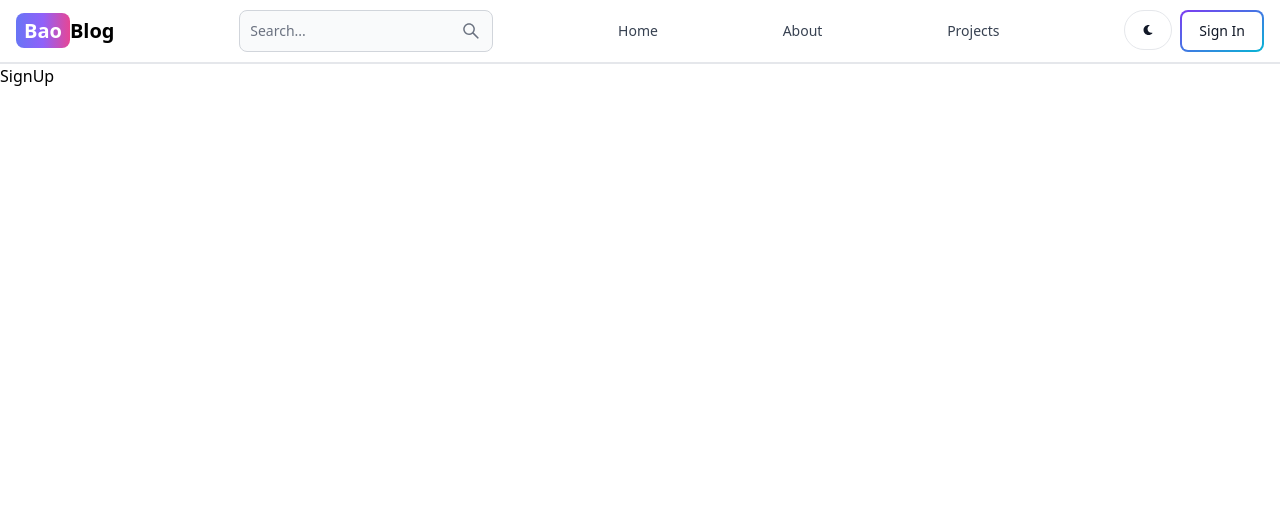
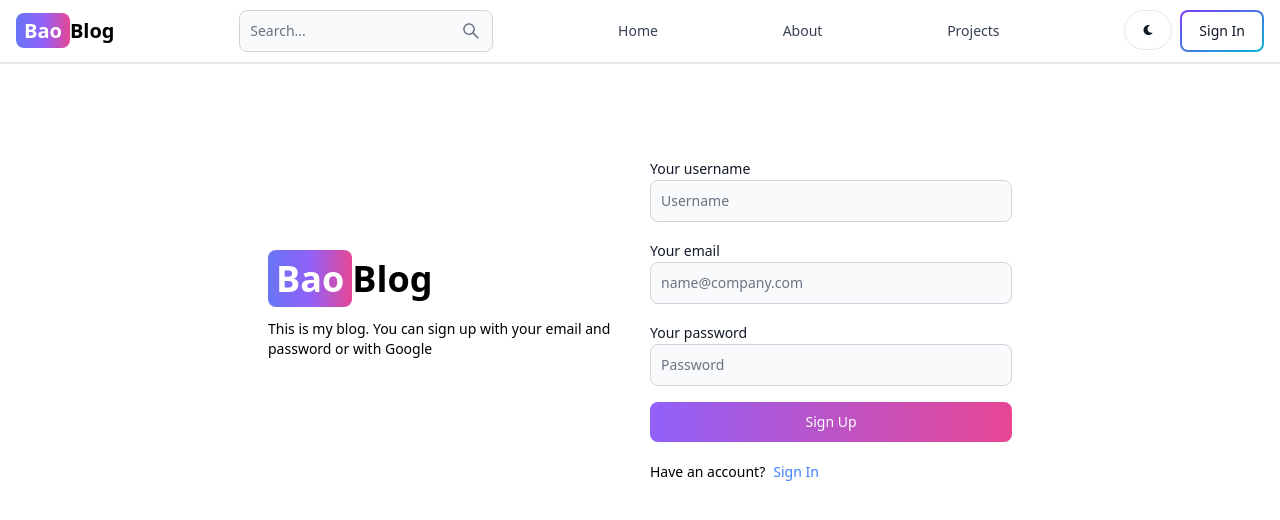
Before and after one commit to Baovola1/BlogFront, a React (Vite) app: page /sign-up in a window 1280 px wide. Shown: the top 520 px of the page. Built offline with nearby package versions, Linux system fonts and the light colour scheme.

Commit message:
create signIn page UI skeleton and design

```diff
--- a/src/pages/SignUp.jsx
+++ b/src/pages/SignUp.jsx
@@ -1,7 +1,42 @@
-import React from 'react'
+import React from 'react';
+import {Link} from "react-router-dom";
+import {Button, Label, TextInput} from "flowbite-react";
 
 export default function SignUp() {
   return (
-    <div>SignUp</div>
+    <div className='min-h-screen mt-20 '>
+      <div className="flex p-3 max-w-3xl mx-auto flex-col md:flex-row md:items-center gap-5">
+        {/*left*/}
+        <div className="flex-1">
+        <Link to="/" className='font-bold dark:text-white text-4xl'>
+            <span className='px-2 py-1 bg-gradient-to-r from-indigo-500 via-purple-500 to-pink-500 rounded-lg text-white'>Bao</span>
+            Blog
+        </Link>
+        <p className='text-sm my-5'> This is my blog. You can sign up with your email and password or with Google</p>
+        </div>
+        {/*right*/}
+        <div className="flex-1">
+            <form className='flex flex-col gap-4'>
+              <div>
+                <Label value='Your username'/>
+                <TextInput type='text' placeholder='Username' id='username'/>
+              </div>
+              <div>
+                <Label value='Your email'/>
+                <TextInput type='text' placeholder='name@company.com' id='email'/>
+              </div>
+              <div>
+                <Label value='Your password'/>
+                <TextInput type='text' placeholder='Password' id='password'/>
+              </div>
+              <Button gradientDuoTone='purpleToPink' type='submit'>Sign Up</Button>
+            </form>
+            <div className='flex gap-2 text-sm mt-5'>
+              <span>Have an account?</span>
+              <Link to='/sign-in' className='text-blue-500'>Sign In</Link>
+            </div>
+        </div>
+      </div>
+    </div>
   )
 }
```
